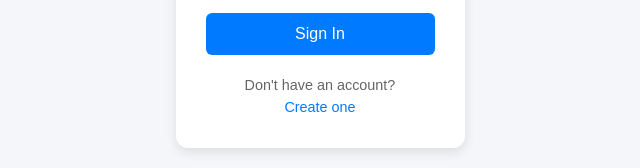
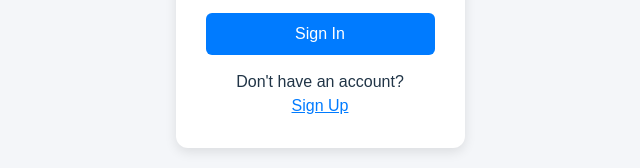
Before and after one commit to SOEN341-F24-CodeBusters/PeerAssessmentSystem, a React (Vite) app in the folder CodebustersPAS-ClientApp/: page / in a window 1280 px wide. Shown: the part 470-638 px from the top of the page, without its empty margins (320-960 px from the left). Built offline with nearby package versions, Linux system fonts and the light colour scheme.

Commit message:
Added navigate function + sign up button for the login page

```diff
--- a/CodebustersPAS-ClientApp/src/pages/LoginPage.css
+++ b/CodebustersPAS-ClientApp/src/pages/LoginPage.css
@@ -102,19 +102,23 @@
     background-color: #0056b3;
   }
 
-  .sign-up-link {
-    margin-top: 20px;
-    font-size: 0.9rem;
-    color: #666;
+  .no-account {
+    margin-top: 15px;
+    text-align: center;
   }
 
-  .sign-up-link a {
+  .sign-up-link {
+    background: none;
+    border: none;
     color: #007bff;
-    text-decoration: none;
+    font-size: 1rem;
+    cursor: pointer;
+    padding: 0;
+    text-decoration: underline;
   }
 
-  .sign-up-link a:hover {
-    text-decoration: underline;
+  .sign-up-link:hover {
+    color: #0056b3;
   }
 
   @media (max-width: 400px) {
--- a/CodebustersPAS-ClientApp/src/pages/LoginPage.tsx
+++ b/CodebustersPAS-ClientApp/src/pages/LoginPage.tsx
@@ -1,15 +1,18 @@
 import React, { useState, ChangeEvent, FormEvent } from 'react';
+import { useNavigate } from 'react-router-dom';
 import './LoginPage.css';
 
 const Login: React.FC = () => {
   const [userType, setUserType] = useState<'student' | 'instructor'>('student');
   const [username, setUsername] = useState<string>('');
   const [password, setPassword] = useState<string>('');
+  const navigate = useNavigate();
 
   const handleSignIn = (e: FormEvent) => {
     e.preventDefault();
     // Handling sign-in for both student or instructor
     console.log(`Signing in as ${userType} with username: ${username} and password: ${password}`);
+    navigate('/');
   };
 
   const handleUsernameChange = (e: ChangeEvent<HTMLInputElement>) => {
@@ -73,9 +76,9 @@ const Login: React.FC = () => {
           <button type="submit" className="sign-in-btn">Sign In</button>
         </form>
 
-        <div className="sign-up-link">
+        <div className="no-account">
           <p>Don't have an account?</p>
-          <a href="/signup">Create one</a>
+          <button onClick={() => navigate('/signup')} className="sign-up-link">Sign Up</button>
         </div>
       </div>
     </div>
```
